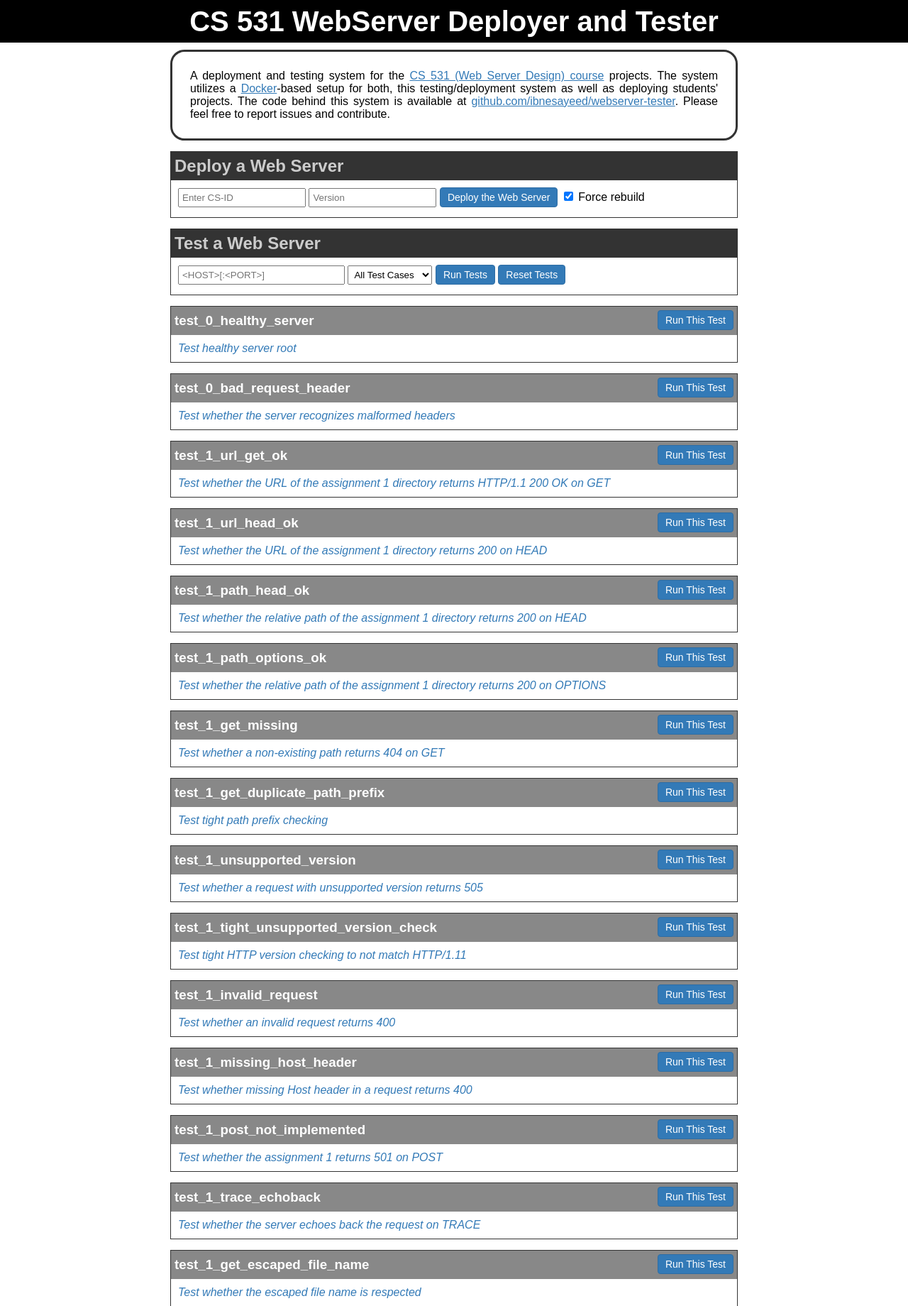
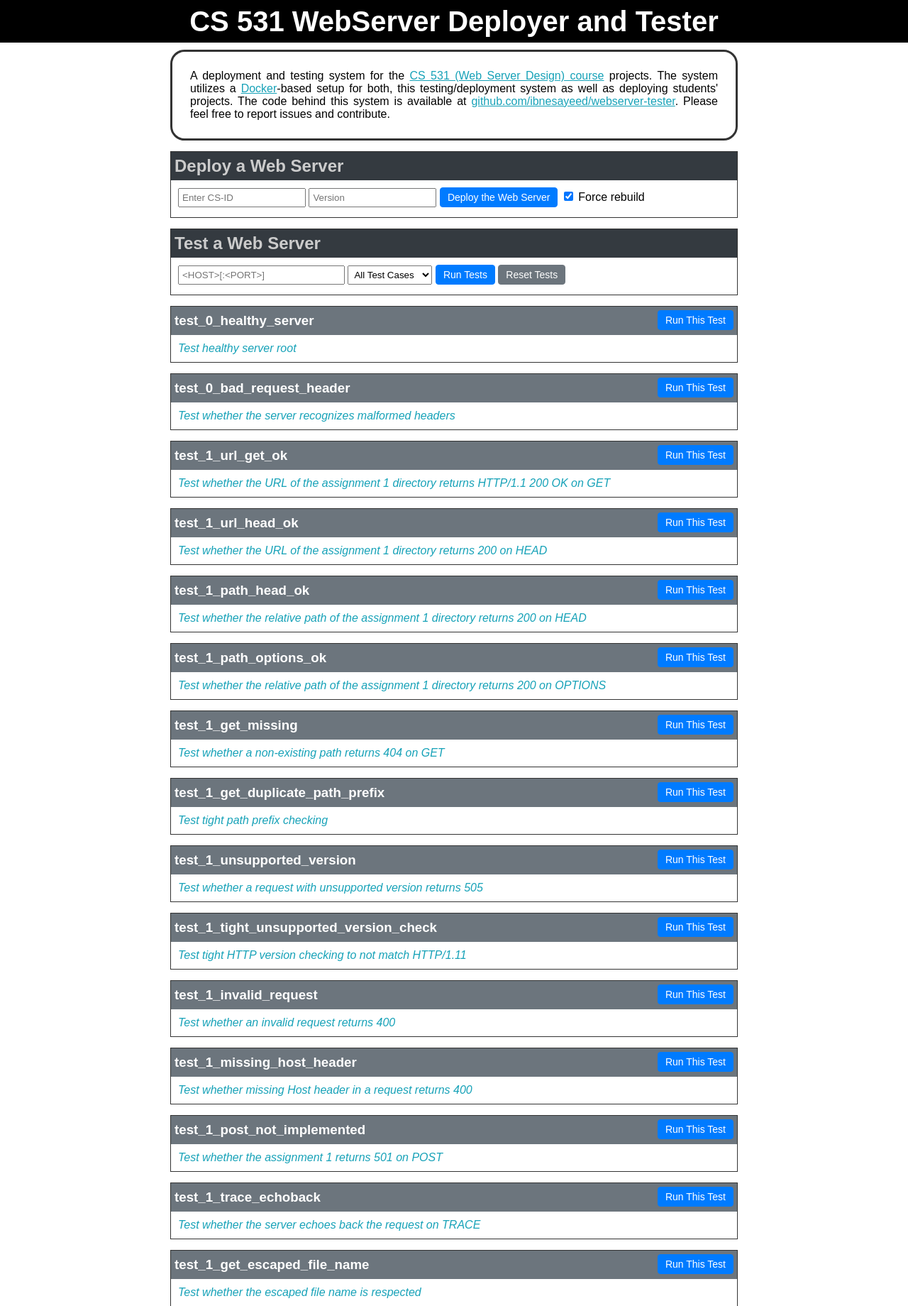
Before and after one commit to ibnesayeed/webserver-tester, a Flask app: page / in a window 1280 px wide. Shown: the top 1840 px of the page at 71% size. Run offline with Flask 2, Linux system fonts and the light colour scheme.

Commit message:
Update colors

```diff
--- a/templates/index.html
+++ b/templates/index.html
@@ -10,7 +10,7 @@
         padding: 0;
       }
       a {
-        color: #337ab7;
+        color: #17a2b8;
       }
       #wrapper {
         max-width: 800px;
@@ -28,14 +28,14 @@
         text-align: center;
       }
       .box h2 {
-        background: #333;
+        background: #343a40;
         color: #ccc;
         padding: 5px;
         margin: -10px -10px 10px -10px;
         line-height: 30px;
       }
       .box h3 {
-        background: #888;
+        background: #6c757d;
         color: #fff;
         padding: 5px;
         margin: -10px -10px 10px -10px;
@@ -63,7 +63,7 @@
       }
       .box .description {
         font-style: italic;
-        color: #337ab7;
+        color: #17a2b8;
       }
       .results:not(:empty) {
         margin-top: 10px;
@@ -87,14 +87,22 @@
         padding: 4px;
       }
       button {
-        background: #337ab7;
-        border: 1px solid #2e6da4;
+        background: #007bff;
+        border: 1px solid #007bff;
         color: #fff;
         font-size: 14px;
         padding: 5px 10px;
         border-radius: 4px;
         cursor: pointer;
         user-select: none;
+      }
+      button.secondary {
+        background: #6c757d;
+        border: 1px solid #6c757d;
+      }
+      button.danger {
+        background: #dc3545;
+        border: 1px solid #dc3545;
       }
       button.run-single-test {
         float: right;
@@ -103,19 +111,19 @@
         display: none;
       }
       .success, li.PASSED {
-        color: #398439;
+        color: #28a745;
       }
       .failure, li.FAILED {
-        color: #d9534f;
+        color: #dc3545;
       }
       .PASSED h3 {
-        background-color: #398439;
+        background-color: #28a745;
       }
       .FAILED h3 {
-        background-color: #d9534f;
+        background-color: #dc3545;
       }
       i.highlight {
-        background-color: #ffc;
+        background-color: #ffc107;
         border: 1px dotted;
         border-radius: 4px;
         padding: 0 2px;
@@ -175,7 +183,7 @@
         <div class="results" id="deployment-results"></div>
         <div class="hidden" id="logs-container">
           <pre class="terminal"><code id="server-logs"></code></pre>
-          <button id="destroy-server">Destroy the Web Server</button>
+          <button id="destroy-server" class="danger">Destroy the Web Server</button>
         </div>
       </section>
       {%- endif %}
@@ -195,7 +203,7 @@
           {%- endfor %}
         </select>
         <button id="run-batch-tests">Run Tests</button>
-        <button id="test-resetter">Reset Tests</button>
+        <button id="test-resetter" class="secondary">Reset Tests</button>
         <div class="results" id="test-summary"></div>
       </section>
 
```
